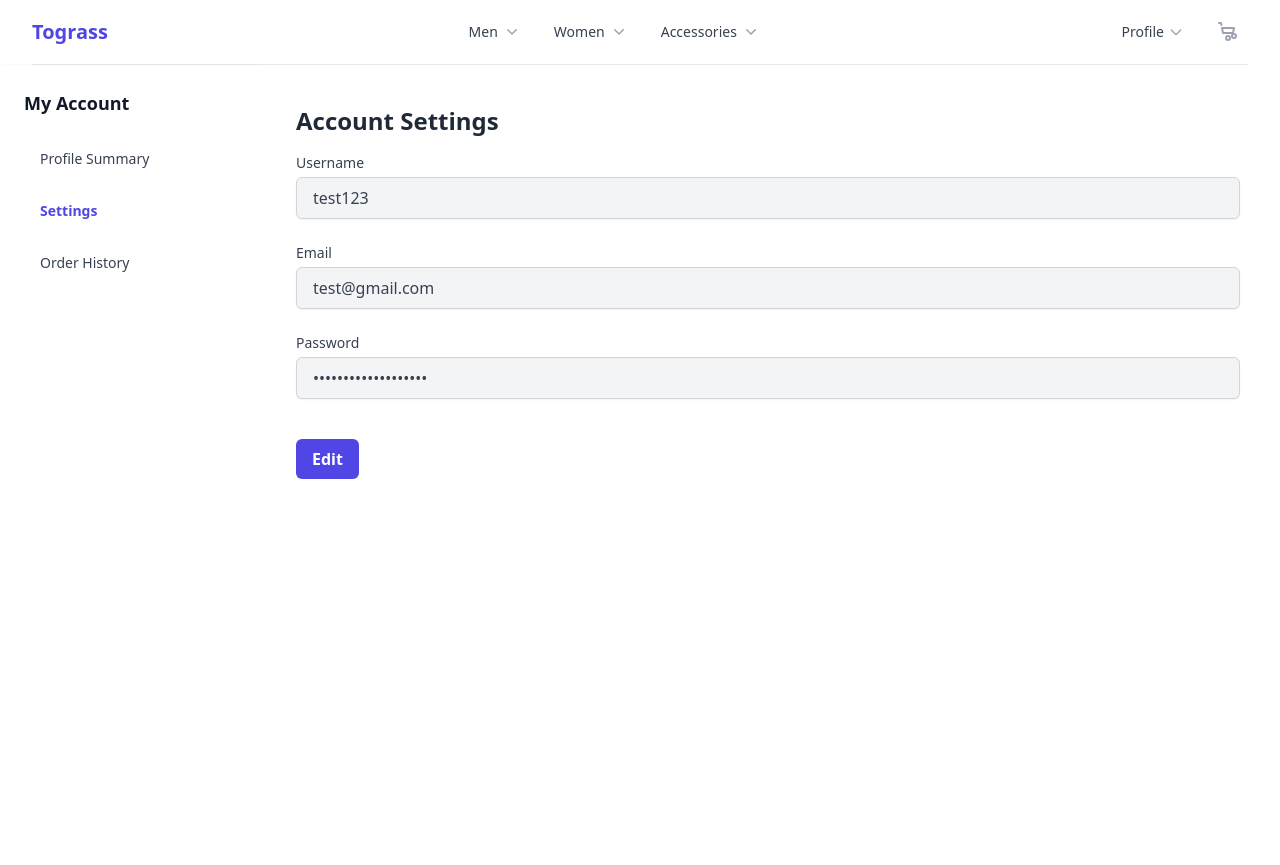
After one commit to htran174/cpsc_362_sp2025_group4, a Flask app: page /profile/settings in a window 1280 px wide. The commit adds this page. Run offline with Flask 3, Linux system fonts and the light colour scheme; a user stored in the database is signed in; some libraries are stand-ins or nearby versions.

Commit message:
created profile page with side bar

```diff
--- a/website/templates/profile.html
+++ b/website/templates/profile/base.html
@@ -113,14 +113,32 @@
         </div>
       </div>
     </nav>
-<!-- PROFILE CONTENT -->
-<div class="max-w-3xl mx-auto mt-10 bg-white p-6 rounded shadow">
-  <h1 class="text-2xl font-bold text-gray-800 mb-4">Your Profile</h1>
 
-  <p><span class="font-semibold text-gray-700">Username:</span> {{ user.username }}</p>
-  <p><span class="font-semibold text-gray-700">Email:</span> {{ user.email }}</p>
-  <!-- Add more user fields if available -->
-</div>
+
+<div class="flex min-h-screen">
+  <!-- Sidebar -->
+  <aside class="w-64 bg-white p-6 shadow space-y-4">
+    <h2 class="text-lg font-bold text-gray-900 mb-6">My Account</h2>
+    <a href="{{ url_for('views.profile') }}"
+   class="block px-4 py-2 text-sm font-medium {{ 'text-indigo-600 font-semibold' if current_tab == 'summary' else 'text-gray-700 hover:text-indigo-600' }}">
+  Profile Summary
+</a>
+
+<a href="{{ url_for('views.profile_settings') }}"
+   class="block px-4 py-2 text-sm font-medium {{ 'text-indigo-600 font-semibold' if current_tab == 'settings' else 'text-gray-700 hover:text-indigo-600' }}">
+  Settings
+</a>
+
+<a href="{{ url_for('views.profile_orders') }}"
+   class="block px-4 py-2 text-sm font-medium {{ 'text-indigo-600 font-semibold' if current_tab == 'orders' else 'text-gray-700 hover:text-indigo-600' }}">
+  Order History
+</a>
+  </aside>
+
+  <!-- Main Content Area -->
+  <main class="flex-1 p-10 bg-white">
+    {% block content %}{% endblock %}
+  </main>
 
 </body>
 </html>
--- /dev/null
+++ b/website/templates/profile/orders.html
@@ -0,0 +1,6 @@
+{% extends "profile/base.html" %}
+
+{% block content %}
+  <h1 class="text-2xl font-bold text-gray-800 mb-4">Order History</h1>
+  <p class="text-gray-600 text-sm">Order tracking coming soon!</p>
+{% endblock %}
--- /dev/null
+++ b/website/templates/profile/settings.html
@@ -0,0 +1,36 @@
+{% extends "profile/base.html" %}
+
+{% block content %}
+  <h1 class="text-2xl font-bold text-gray-800 mb-4">Account Settings</h1>
+
+  <form class="space-y-6">
+    <!-- Username -->
+    <div>
+      <label class="block text-sm font-medium text-gray-700">Username</label>
+      <input type="text" value="{{ user.username }}" disabled
+             class="mt-1 block w-full px-4 py-2 border border-gray-300 rounded-md shadow-sm bg-gray-100 text-gray-700">
+    </div>
+
+    <!-- Email -->
+    <div>
+      <label class="block text-sm font-medium text-gray-700">Email</label>
+      <input type="email" value="{{ user.email }}" disabled
+             class="mt-1 block w-full px-4 py-2 border border-gray-300 rounded-md shadow-sm bg-gray-100 text-gray-700">
+    </div>
+
+    <!-- Password -->
+    <div>
+      <label class="block text-sm font-medium text-gray-700">Password</label>
+      <input type="password" value="passwordplaceholder" disabled
+             class="mt-1 block w-full px-4 py-2 border border-gray-300 rounded-md shadow-sm bg-gray-100 text-gray-700">
+    </div>
+
+    <!-- Edit Button -->
+    <div class="pt-4">
+      <button type="button"
+              class="bg-indigo-600 text-white px-4 py-2 rounded-md font-semibold hover:bg-indigo-700">
+        Edit
+      </button>
+    </div>
+  </form>
+{% endblock %}
--- a/website/views.py
+++ b/website/views.py
@@ -141,7 +141,18 @@ def place_order():
 @views.route('/profile')
 @login_required
 def profile():
-    return render_template('profile.html', user=current_user)
+    return render_template('profile/summary.html', user=current_user, current_tab='summary')
+
+@views.route('/profile/settings')
+@login_required
+def profile_settings():
+    return render_template('profile/settings.html', user=current_user, current_tab='settings')
+
+@views.route('/profile/orders')
+@login_required
+def profile_orders():
+    return render_template('profile/orders.html', user=current_user, current_tab='orders')
+
 
 @views.route('/logout')
 @login_required
```
Also changed, not shown: website/templates/profile/summary.html (added, +13 -0 lines).
